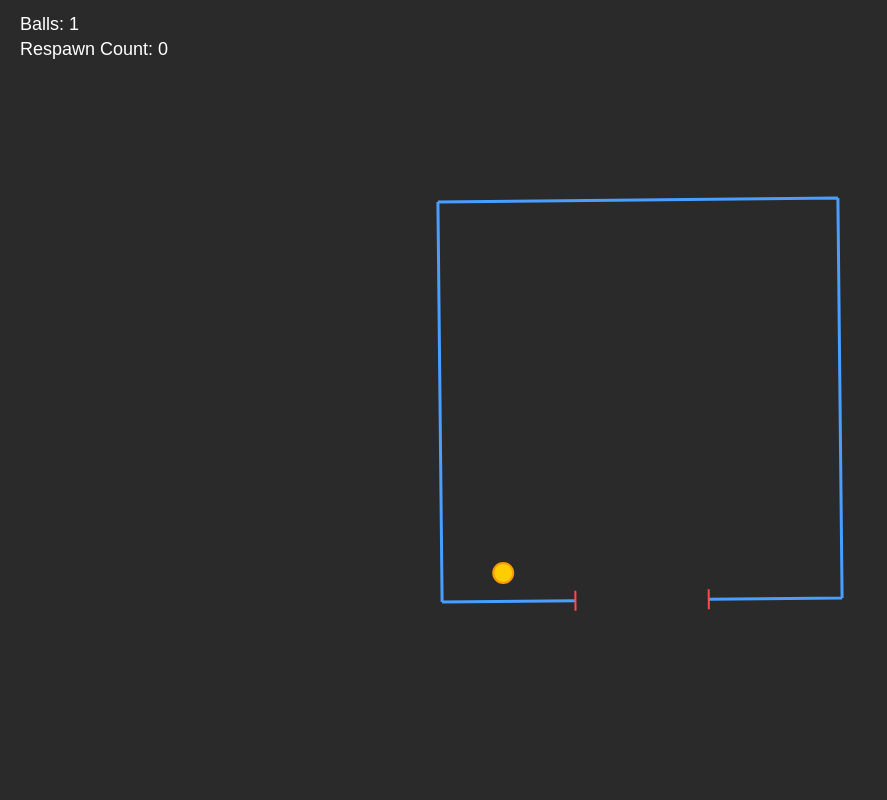
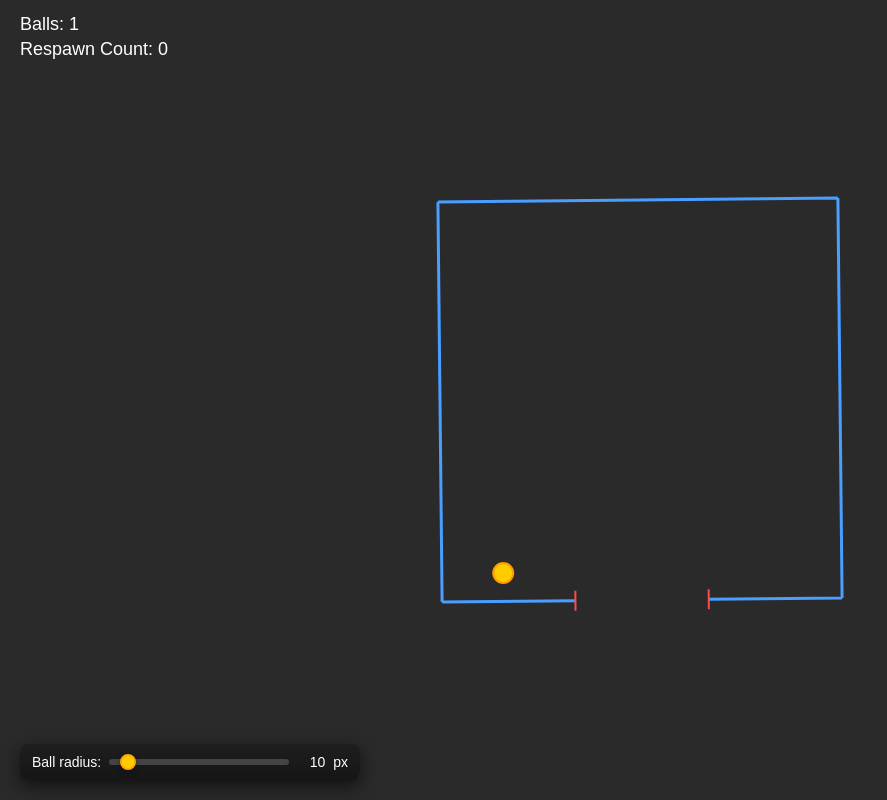
Before and after one commit to davidgardner11/2d-ball-bounce-simJS, a plain HTML site: page index.html in a window 1280 px wide. Shown: the whole page, without its empty margins (0-887 px from the left). Drawn offline with Linux system fonts and the light colour scheme.

Commit message:
added ball size slider

```diff
--- a/index.html
+++ b/index.html
@@ -11,6 +11,11 @@
         <canvas id="simulationCanvas"></canvas>
     </div>
 
+    <div class="controls">
+        <label for="ballSizeSlider">Ball radius:</label>
+        <input id="ballSizeSlider" type="range" min="5" max="80" step="1" value="10">
+        <span id="ballSizeValue">10</span> px
+    </div>
     <script src="js/Ball.js"></script>
     <script src="js/Container.js"></script>
     <script src="js/Physics.js"></script>
--- a/js/Ball.js
+++ b/js/Ball.js
@@ -1,11 +1,12 @@
 class Ball {
-    constructor(x, y, vx, vy) {
+    constructor(x, y, vx, vy, radius = 10) {
         this.x = x;
         this.y = y;
         this.vx = vx;
         this.vy = vy;
-        this.radius = 10; // 20px diameter = 10px radius
-        this.mass = 1; // Uniform mass for all balls
+        this.radius = radius; // radius in pixels
+        // Mass proportional to area (density = 1)
+        this.mass = Math.PI * this.radius * this.radius;
     }
 
     update(dt) {
@@ -37,6 +38,6 @@ class Ball {
 
     // Create a copy of this ball
     clone() {
-        return new Ball(this.x, this.y, this.vx, this.vy);
+        return new Ball(this.x, this.y, this.vx, this.vy, this.radius);
     }
 }
--- a/js/main.js
+++ b/js/main.js
@@ -5,6 +5,8 @@ let container;
 let balls = [];
 let lastTime = 0;
 let respawnQueue = 0; // Number of balls waiting to respawn
+// Shared ball radius (in px) controlled by slider
+let BALL_RADIUS = 10;
 
 // Dynamic screen dimensions
 let SCREEN_WIDTH;
@@ -39,8 +41,28 @@ function init() {
 
     // Create initial ball at center with random velocity
     const initialVelocity = Physics.randomVelocity(200, 400);
-    const initialBall = new Ball(SCREEN_CENTER_X, SCREEN_CENTER_Y, initialVelocity.vx, initialVelocity.vy);
+    const initialBall = new Ball(SCREEN_CENTER_X, SCREEN_CENTER_Y, initialVelocity.vx, initialVelocity.vy, BALL_RADIUS);
     balls.push(initialBall);
+
+    // Hook up ball size slider UI
+    const slider = document.getElementById('ballSizeSlider');
+    const valueDisplay = document.getElementById('ballSizeValue');
+    if (slider && valueDisplay) {
+        slider.value = BALL_RADIUS;
+        valueDisplay.textContent = BALL_RADIUS;
+
+        slider.addEventListener('input', (e) => {
+            const val = parseInt(e.target.value, 10);
+            BALL_RADIUS = val;
+            valueDisplay.textContent = val;
+
+            // Update existing balls to new radius and mass (mass ∝ area)
+            for (let b of balls) {
+                b.radius = BALL_RADIUS;
+                b.mass = Math.PI * b.radius * b.radius;
+            }
+        });
+    }
 
     // Handle window resize
     window.addEventListener('resize', handleResize);
@@ -158,7 +180,7 @@ function processRespawnQueue() {
         // Check if this position is safe (no collisions with existing balls)
         if (canSpawnAt(pos.x, pos.y)) {
             const velocity = Physics.randomVelocity(200, 400);
-            const newBall = new Ball(pos.x, pos.y, velocity.vx, velocity.vy);
+            const newBall = new Ball(pos.x, pos.y, velocity.vx, velocity.vy, BALL_RADIUS);
             balls.push(newBall);
             respawnQueue--;
             spawned++;
@@ -168,7 +190,7 @@ function processRespawnQueue() {
 
 // Check if a ball can safely spawn at the given position
 function canSpawnAt(x, y) {
-    const spawnRadius = 10; // Ball radius
+    const spawnRadius = BALL_RADIUS; // Ball radius
     const safetyMargin = 5; // Extra space to ensure no immediate collision
     const checkRadius = spawnRadius + safetyMargin;
 
--- a/styles.css
+++ b/styles.css
@@ -24,3 +24,42 @@ body {
     display: block;
     background-color: #2a2a2a;
 }
+
+.controls {
+    position: fixed;
+    left: 20px;
+    bottom: 20px;
+    background: linear-gradient(180deg, rgba(30,30,30,0.95), rgba(20,20,20,0.9));
+    padding: 10px 12px;
+    border-radius: 8px;
+    color: #fff;
+    display: inline-flex;
+    align-items: center;
+    gap: 8px;
+    box-shadow: 0 6px 18px rgba(0,0,0,0.6);
+    font-size: 14px;
+}
+
+.controls input[type="range"] {
+    width: 180px;
+    -webkit-appearance: none;
+    height: 6px;
+    background: #444;
+    border-radius: 6px;
+    outline: none;
+}
+
+.controls input[type="range"]::-webkit-slider-thumb {
+    -webkit-appearance: none;
+    width: 16px;
+    height: 16px;
+    border-radius: 50%;
+    background: #ffcc00;
+    border: 2px solid #ffaa00;
+    box-shadow: 0 2px 6px rgba(0,0,0,0.4);
+}
+
+.controls #ballSizeValue {
+    min-width: 28px;
+    text-align: right;
+}
```
